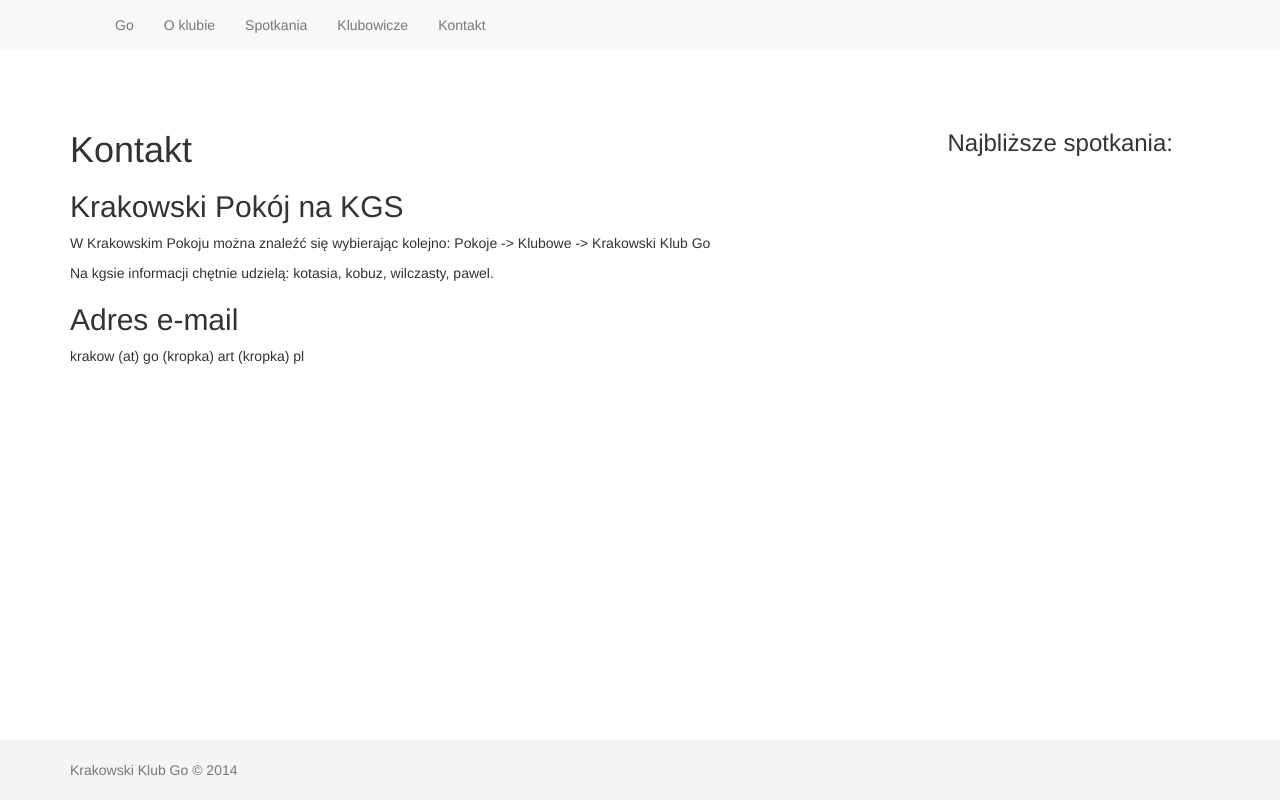
After one commit to kobuz/goclub, a Django app: template templates/contact.html in a window 1280 px wide. The commit adds this page. Run offline with Django 3.2, Linux system fonts and the light colour scheme; the template is opened without the code that fills it, so the values that code supplies are empty; some libraries are stand-ins or nearby versions.

Commit message:
add contact page

```diff
--- a/goclub/urls.py
+++ b/goclub/urls.py
@@ -15,6 +15,9 @@
         name='about'),
     url(r'^spotkania$', TemplateView.as_view(template_name='meetings.html'),
         name='meetings'),
-    url(r'^spotkania/(?P<slug>.*)$', MeetingDetail.as_view(), name='meeting_detail'),
+    url(r'^spotkania/(?P<slug>.*)$', MeetingDetail.as_view(),
+        name='meeting_detail'),
     url(r'^czlonkowie$', MemberList.as_view(), name='members'),
+    url(r'^kontakt$', TemplateView.as_view(template_name='contact.html'),
+        name='contact'),
 )
--- a/templates/base.html
+++ b/templates/base.html
@@ -25,7 +25,7 @@
                         <li><a href="{% url 'about' %}">O klubie</a></li>
                         <li><a href="{% url 'meetings' %}">Spotkania</a></li>
                         <li><a href="{% url 'members' %}">Klubowicze</a>
-                        <li><a href="#">Kontakt</a>
+                        <li><a href="{% url 'contact' %}">Kontakt</a>
                         </li>
                     </ul>
                 </div>
--- /dev/null
+++ b/templates/contact.html
@@ -0,0 +1,15 @@
+{% extends 'base.html' %}
+
+{% block content %}
+<h1>Kontakt</h1>
+
+<h2>Krakowski Pokój na KGS</h2>
+
+<p>W Krakowskim Pokoju można znaleźć się wybierając kolejno:
+Pokoje -> Klubowe -> Krakowski Klub Go</p>
+<p>Na kgsie informacji chętnie udzielą: kotasia, kobuz, wilczasty, pawel.</p>
+
+<h2>Adres e-mail</h2>
+
+krakow (at) go (kropka) art (kropka) pl
+{% endblock content %}
```
